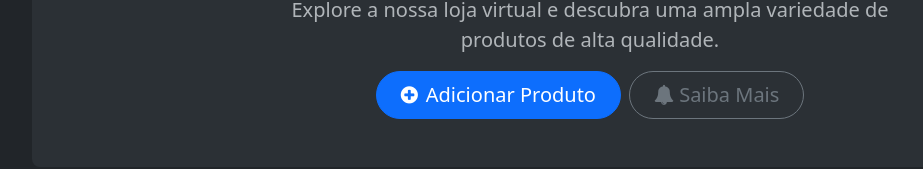
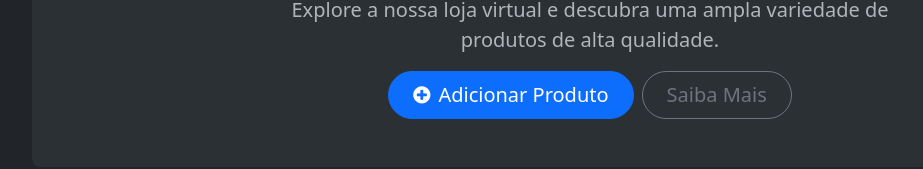
Before and after one commit to rafaelblink/ecommerce-jps-2025-angular, an Angular app: page / in a window 1280 px wide. Shown: the part 181-350 px from the top of the page, without its empty margins (50-973 px from the left). Built offline with nearby package versions, Linux system fonts and the light colour scheme.

Commit message:
json-server

```diff
--- a/package.json
+++ b/package.json
@@ -7,7 +7,7 @@
     "build": "ng build",
     "watch": "ng build --watch --configuration development",
     "test": "ng test",
-    "server": "json-server src/assets/server.json --port 1234 --watch"
+    "server": "npx json-server src/assets/server.json --port 1234 --watch"
   },
   "private": true,
   "dependencies": {
--- a/src/app/app.component.html
+++ b/src/app/app.component.html
@@ -13,7 +13,7 @@
         Produto
       </button>
       <button class="btn btn-outline-secondary btn-lg px-4 rounded-pill" type="button">
-        <i class="fa fa-bell" aria-hidden="true"></i> Saiba Mais
+        Saiba Mais
       </button>
     </div>
   </div>
```
